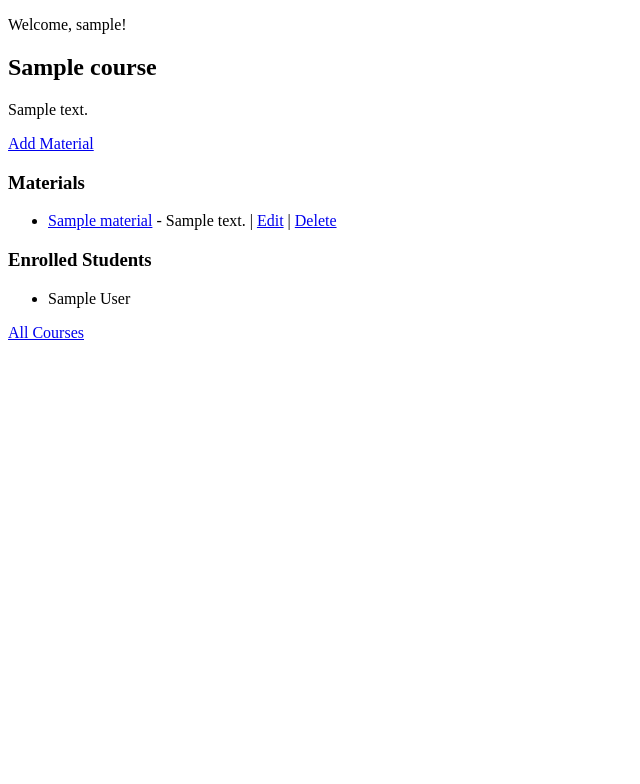
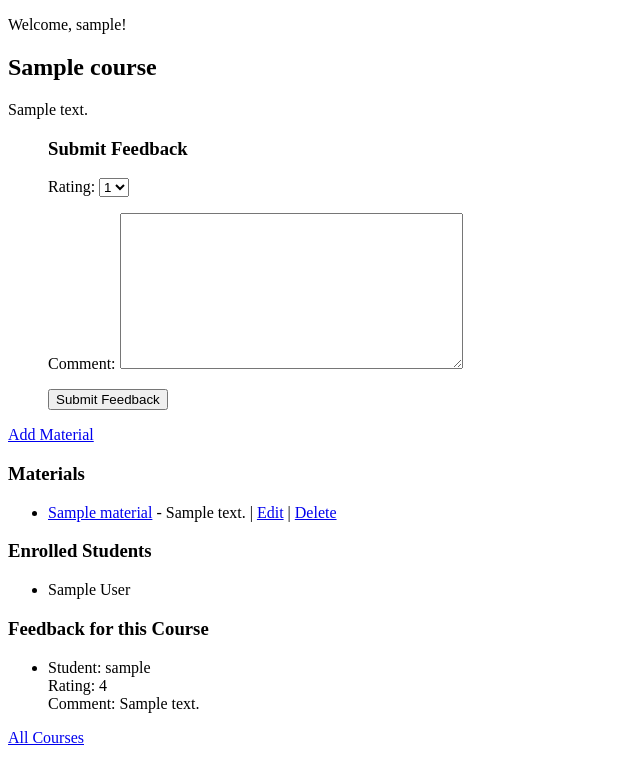
Before and after one commit to Marieid/eLearning_project, a Django app: page /course/1/ in a window 1280 px wide. Shown: the top 784 px of the page, without its empty margins (0-640 px from the left). Run offline with Django 3.2, Linux system fonts and the light colour scheme; a user stored in the database is signed in; tables that the repository leaves empty hold one stand-in row (values such as "Sample post").

Commit message:
Implemented feedback form and display

```diff
--- a/eLearning_app/forms.py
+++ b/eLearning_app/forms.py
@@ -1,7 +1,8 @@
+from .models import Feedback
 from django import forms
 from django.contrib.auth.forms import UserCreationForm
 from django.contrib.auth.models import Group, Permission
-from .models import User, Course, elearnUser, Material
+from .models import User, Course, elearnUser, Material, Feedback
 
 
 class StudentRegistrationForm(UserCreationForm):
@@ -113,3 +114,13 @@ class MaterialForm(forms.ModelForm):
         model = Material
         fields = ['file', 'name', 'description', 'uploader']
         widgets = {'uploader': forms.HiddenInput()}
+
+
+class FeedbackForm(forms.ModelForm):
+    class Meta:
+        model = Feedback
+        fields = ['rating', 'comment']
+
+    # You can customize field widgets or add more validation here if needed
+    # For example, to make the rating field a dropdown:
+    rating = forms.ChoiceField(choices=[(i, i) for i in range(1, 6)])  # 1 to 5 rating scale
--- a/eLearning_app/templates/eLearning_app/course_detail.html
+++ b/eLearning_app/templates/eLearning_app/course_detail.html
@@ -3,6 +3,17 @@
 {% block content %}
     <h2>{{ course.name }}</h2>
     <p>{{ course.description }}</p>
+
+    <ul>
+    {% if user.is_authenticated and user.elearnuser.user_type == 'student' and user.elearnuser in enrolled_students %}
+        <h3>Submit Feedback</h3>
+        <form method="post" action="{% url 'submit_feedback' course.id %}">
+            {% csrf_token %}
+            {{ feedback_form.as_p }}
+            <button type="submit">Submit Feedback</button>
+        </form>
+    {% endif %}
+    </ul>
 
     {% if user.is_authenticated and user.elearnuser.user_type == 'teacher' and course.teacher == user.elearnuser %}
         <a href="{% url 'edit_course' course.id %}">Edit Course</a> |
@@ -36,6 +47,16 @@
             <li>{{ student.user.first_name }} {{ student.user.last_name }}</li>
         {% endfor %}
     </ul>
+    <h3>Feedback for this Course</h3>
+    <ul>
+        {% for feedback in course.feedback_set.all %}
+            <li>
+                Student: {{ feedback.student.user.username }}<br>
+                Rating: {{ feedback.rating }}<br>
+                Comment: {{ feedback.comment }}
+            </li>
+        {% endfor %}
+    </ul>
 
     <a href="{% url 'course_list' %}">All Courses</a>
 {% endblock %}
--- a/eLearning_app/urls.py
+++ b/eLearning_app/urls.py
@@ -28,4 +28,6 @@ urlpatterns = [
          views.delete_material, name='delete_material'),
     path('logout/', LogoutView.as_view(), name='logout'),
     path('profile/edit/', views.edit_profile, name='edit_profile'),
+    path('course/<int:course_id>/submit_feedback/',
+         views.submit_feedback, name='submit_feedback'),
 ]
--- a/eLearning_app/views.py
+++ b/eLearning_app/views.py
@@ -4,7 +4,7 @@ from django.contrib.auth.views import LoginView
 from django.contrib import messages
 from django.shortcuts import render, get_object_or_404
 from .models import Course, Enrollment, Material
-from .forms import StudentRegistrationForm, TeacherRegistrationForm, CourseCreationForm,  UserProfileUpdateForm, MaterialForm
+from .forms import StudentRegistrationForm, TeacherRegistrationForm, CourseCreationForm, UserProfileUpdateForm, MaterialForm, FeedbackForm
 from django.contrib.auth.decorators import permission_required
 from django.db import transaction
 from django.db.models import Q
@@ -138,6 +138,7 @@ def course_detail(request, course_id):
         'course': course,
         'materials': materials,
         'enrolled_students': enrolled_students,
+        'feedback_form': FeedbackForm(),
     }
     return render(request, 'eLearning_app/course_detail.html', context)
 
@@ -287,3 +288,30 @@ def delete_material(request, course_id, material_id):
         return redirect('course_detail', course_id=course_id)
 
     return render(request, 'eLearning_app/delete_material.html', {'material': material})
+
+
+@login_required
+# Student can add feedback
+@permission_required('eLearning_app.add_feedback')
+def submit_feedback(request, course_id):
+    course = get_object_or_404(Course, id=course_id)
+
+    if not request.user.elearnuser.user_type == 'student':
+        messages.error(request, "Only students can submit feedback.")
+        return redirect('course_detail', course_id=course_id)
+
+    if request.method == 'POST':
+        form = FeedbackForm(request.POST)
+        if form.is_valid():
+            feedback = form.save(commit=False)
+            feedback.student = request.user.elearnuser
+
+            feedback.course = course
+            feedback.save()
+            messages.success(request, 'Feedback submitted successfully!')
+            # Redirect back to the course detail page
+            return redirect('course_detail', course_id=course_id)
+    else:
+        form = FeedbackForm()
+
+    return render(request, 'eLearning_app/submit_feedback.html', {'form': form, 'course': course})
```
